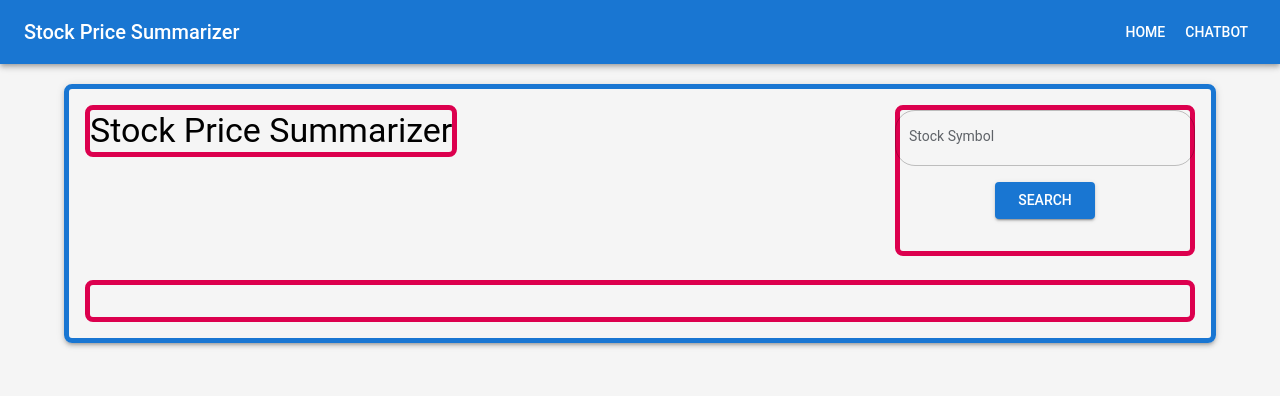
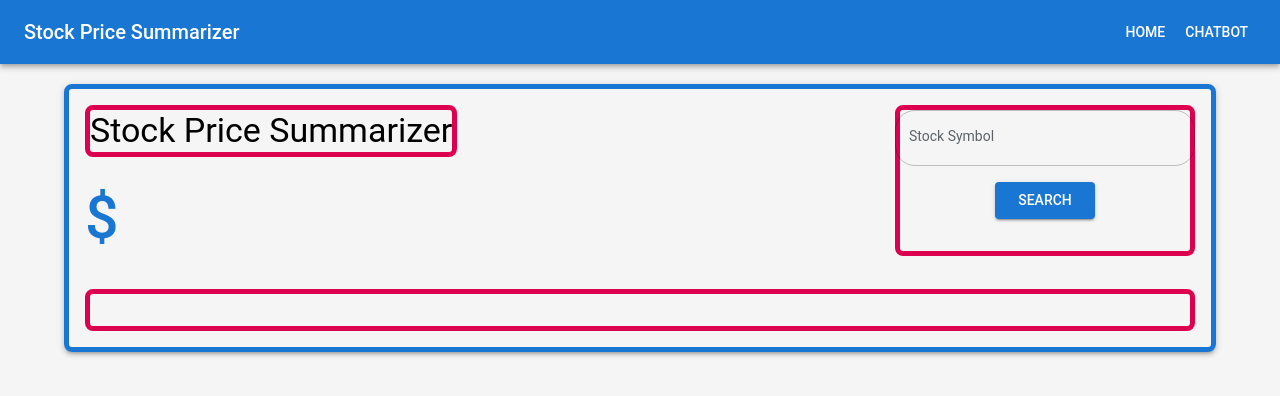
Before and after one commit to moezakbar/stock-summarizer, a React (Create React App) app: page / in a window 1280 px wide. Shown: the top 396 px of the page. Built offline with nearby package versions, Linux system fonts and the light colour scheme.

Commit message:
displays stock price below company name and made it dynamic to change when hovered over graph

```diff
--- a/src/App.js
+++ b/src/App.js
@@ -1,5 +1,5 @@
 
-import React, { useState } from 'react';
+import React, { useState, useEffect } from 'react';
 import { CssBaseline, ThemeProvider, Button, Box, Typography } from '@mui/material';
 import StockForm from './StockForm';
 import NavigationBar from './navbar';
@@ -15,6 +15,27 @@ function App() {
   const [companyName, setCompanyName] = useState('Stock Price Summarizer');
   const [error, setError] = useState(null);
   const [chartType, setChartType] = useState('weekly');
+  const [currentPrice, setCurrentPrice] = useState(null);
+  const [originalPrice, setOriginalPrice] = useState(null);
+
+  // Update hovered price
+  const handleHoveredPrice = (price) => {
+    setCurrentPrice(price);
+  };
+
+  // Reset price to original
+  const resetPrice = () => {
+    setCurrentPrice(originalPrice);
+  };
+
+  // Set original price when stock data changes
+  useEffect(() => {
+    if (stockData) {
+      const latestPrice = stockData[chartType][stockData[chartType].length - 1].adjustedClose;
+      setOriginalPrice(latestPrice);
+      setCurrentPrice(latestPrice);
+    }
+  }, [stockData, chartType]);
 
   const getStockData = async (symbol) => {
     try {
@@ -77,10 +98,17 @@ function App() {
                     gap: 2, // Adjust gap between the elements if necessary
                   }}
                 >
-                  <Typography variant="h4" sx={{ flexShrink: 0, border: '5px solid', borderColor: 'secondary.main', borderRadius: 2, }}>
-                    {companyName} {/* Display the company name */}
-                  </Typography>
+                  <Box sx={{ display: 'flex', flexDirection: 'column', alignItems: 'flex-start' }}>
 
+                    <Typography variant="h4" sx={{ flexShrink: 0, border: '5px solid', borderColor: 'secondary.main', borderRadius: 2, mb: 0.7,}}>
+                      {companyName} {/* Display the company name */}
+                    </Typography>
+
+                    <Typography variant="h6" sx={{ color: 'primary.main', mt: 1, fontSize: 59 }}>
+                      ${currentPrice?.toFixed(2)} {/* Show the dynamic stock price */}
+                    </Typography>
+
+                  </Box>
                   {/* Form Section */}
                   <Box sx={{ flex: 1, maxWidth: '300px', border: '5px solid', borderColor: 'secondary.main', borderRadius: 2, }}>
                     <StockForm getStockData={getStockData} />
@@ -104,7 +132,7 @@ function App() {
                   }}
                 >
 
-                {error && (
+                  {error && (
                     <Typography variant="body1" color="error" sx={{ flex: 1 }}>
                       {error}
                     </Typography>
@@ -115,7 +143,7 @@ function App() {
                       maxWidth: '1000px', // Restrict max width to fit the parent box
                       aspectRatio: '16 / 9',
                       }}>
-                      <StockChart stockData={stockData} chartType={chartType} />
+                      <StockChart stockData={stockData} chartType={chartType} setHoveredPrice={handleHoveredPrice} resetPrice={resetPrice}/>
                       <Box sx={{ marginTop: 2, display: 'flex', gap: 2, justifyContent: 'center' }}>
                         <Button
                           variant="contained"
--- a/src/StockChart.js
+++ b/src/StockChart.js
@@ -5,7 +5,7 @@ import { Chart as ChartJS, CategoryScale, LinearScale, PointElement, LineElement
 // Register required Chart.js components
 ChartJS.register(CategoryScale, LinearScale, PointElement, LineElement, Title, Tooltip, Legend);
 
-function StockChart({ stockData, chartType }) {
+function StockChart({ stockData, chartType, setHoveredPrice, resetPrice }) {
   const formatStockData = (stockData, type) => {
     const labels = [];
     const prices = [];
@@ -63,6 +63,15 @@ function StockChart({ stockData, chartType }) {
         },
       },
     },
+    onHover: (event, chartElement) => {
+      if (chartElement.length > 0) {
+        const index = chartElement[0].index;
+        const hoveredPrice = stockData[chartType][index].adjustedClose;
+        setHoveredPrice(hoveredPrice); // Update the hovered price
+      } else {
+        resetPrice(); // Reset to the original price
+      }
+    },
   };
 
   return (
```
